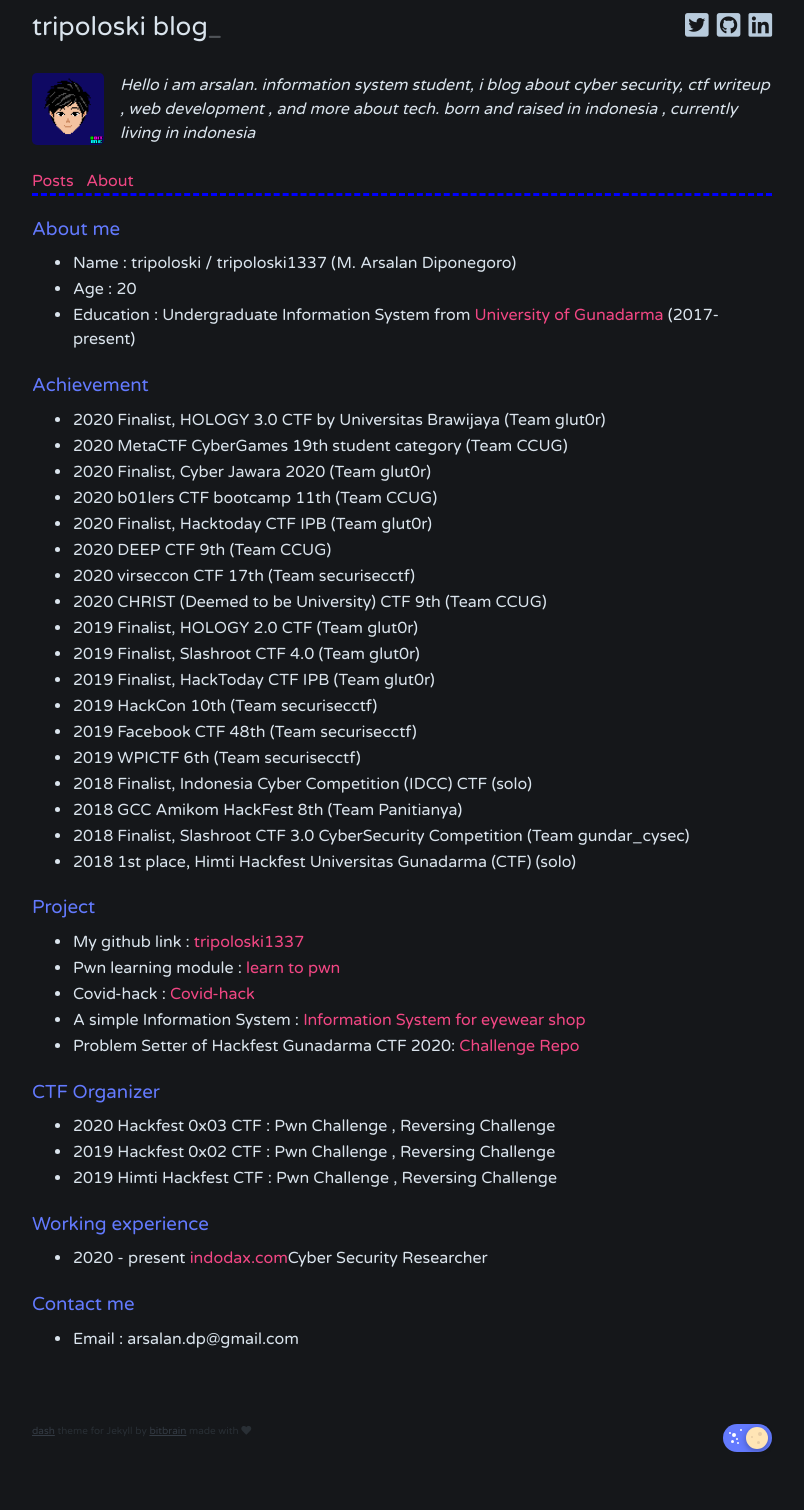
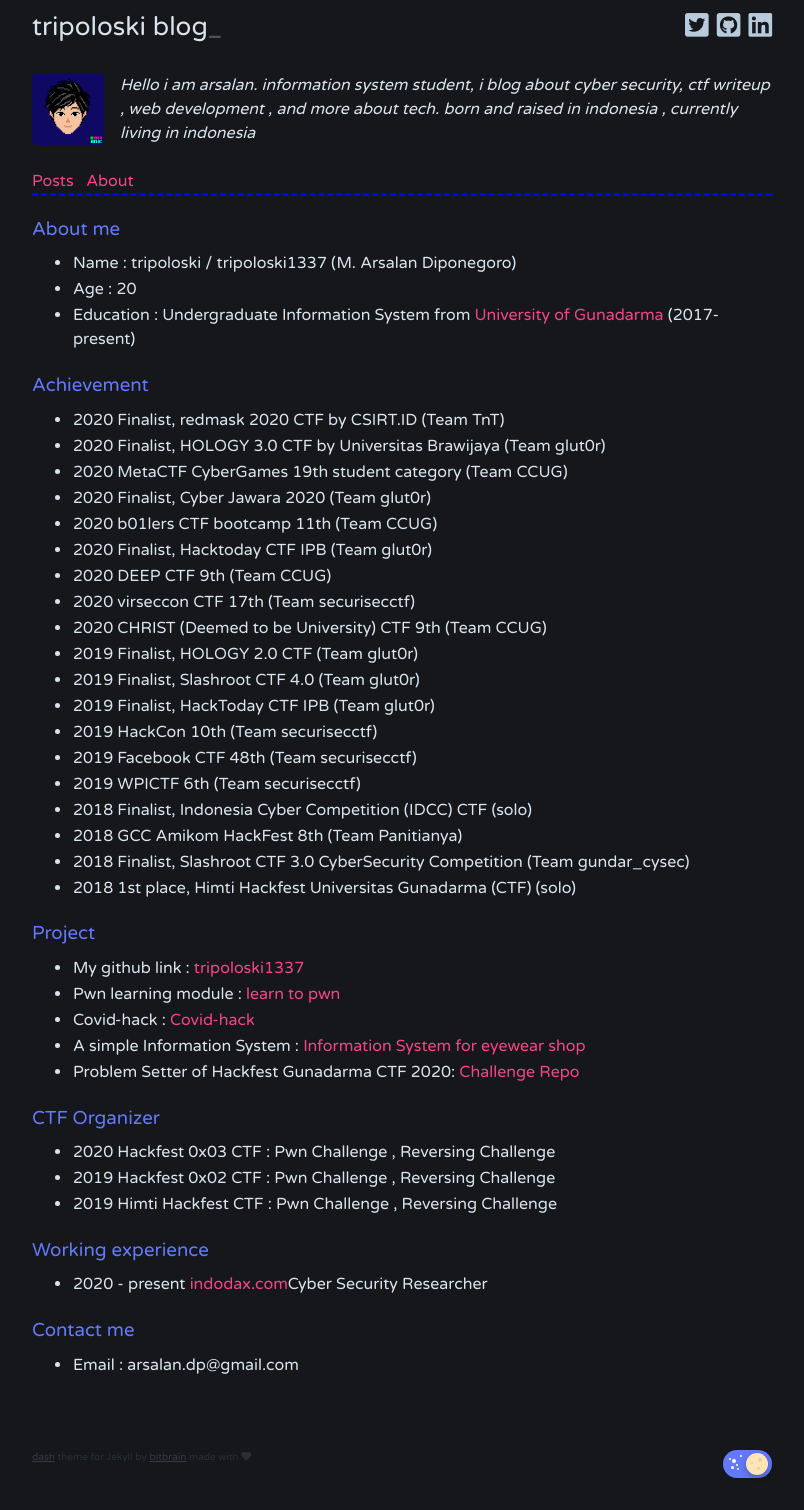
Before and after one commit to tripoloski1337/tripoloski1337.github.io, a Jekyll site: the page built from about/index.html, in a window 1280 px wide. Shown: the whole page, without its empty margins (238-1042 px from the left). Built offline with Jekyll 4.4.1, drawn with Linux system fonts in a browser that asks for light colours; before the commit the page ends 1484 px from its top, so only the background shows below that.

Commit message:
add more ctfs

```diff
--- a/about/index.html
+++ b/about/index.html
@@ -21,6 +21,7 @@
 
 <h3>Achievement</h3>
 <ul>
+  <li>2020 Finalist, redmask 2020 CTF by CSIRT.ID (Team TnT) </li>
   <li>2020 Finalist, HOLOGY 3.0 CTF by Universitas Brawijaya (Team glut0r)  </li>
   <li>2020 MetaCTF CyberGames 19th student category (Team CCUG)  </li>
   <li>2020 Finalist, Cyber Jawara 2020 (Team glut0r)</li>
```
